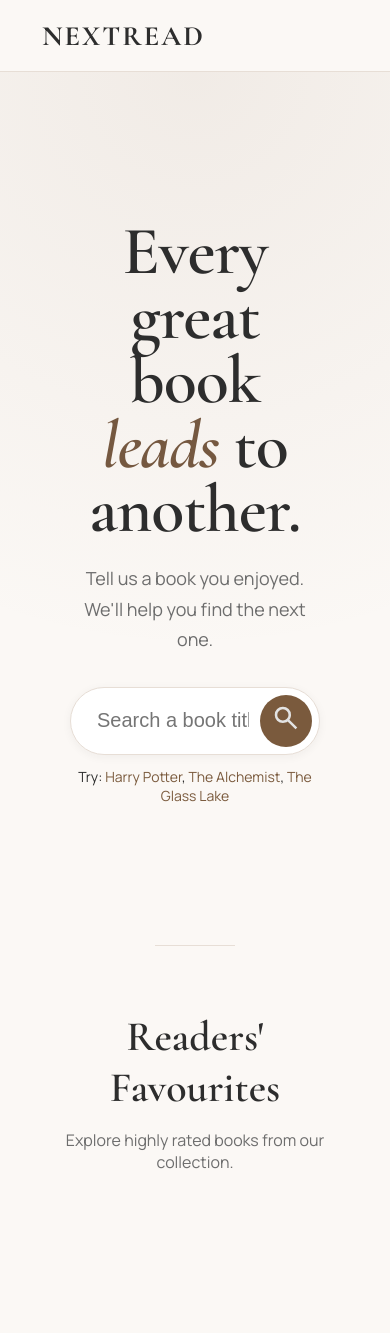
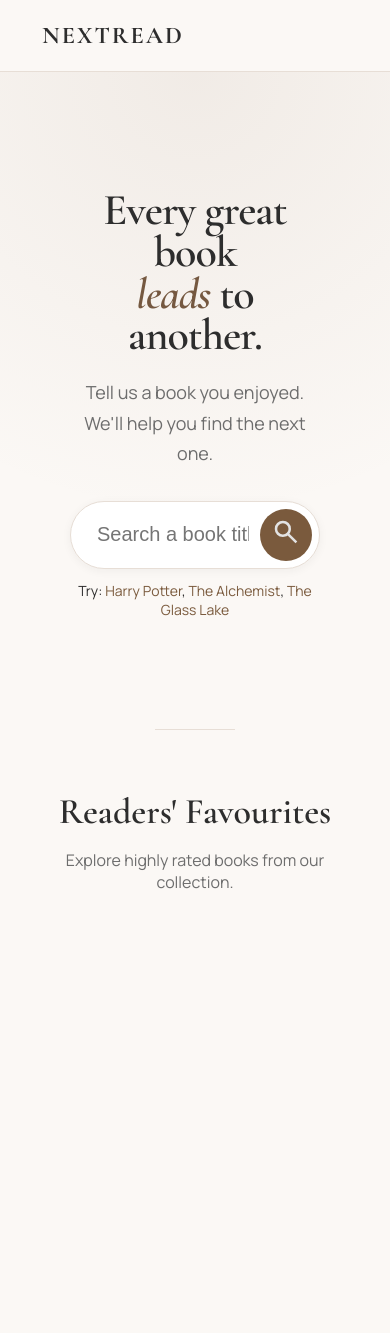
Before and after one commit to tejashree-choramale/book-recommendation-system, a Flask app: template templates/index.html in a window 390 px wide. After the commit the page ends 889 px from the top, so only its background shows below. Run offline with Flask 3, Linux system fonts and the light colour scheme; the template is opened without the code that fills it, so the values that code supplies are empty; parts of the project's set-up code (start-up, migrations or seed data) failed here and were passed over; some web fonts are replaced.

Commit message:
Add Resopnsive queries

```diff
--- a/static/css/homepage.css
+++ b/static/css/homepage.css
@@ -53,11 +53,11 @@ body {
   display: flex;
   justify-content: center;
   align-items: center;
-  padding: 100px 20px 100px;
   background:
     radial-gradient(circle at top,
       rgba(139, 107, 79, .09),
       transparent 65%);
+  padding: clamp(80px, 7vw, 120px) 20px;
 }
 
 .hero-card {
@@ -73,7 +73,7 @@ body {
 
 .hero-title {
   font-family: 'Cormorant Garamond', serif;
-  font-size: 68px;
+  font-size: clamp(68px, 5vw, 84px);
   line-height: 0.95;
   font-weight: 600;
   margin-bottom: 20px;
@@ -100,9 +100,9 @@ body {
 
 .search-bar {
   width: 100%;
+  height: clamp(68px, 4vw, 78px);
   outline: none;
   transition: 0.2s;
-  height: 68px;
   padding: 0 70px 0 26px;
   border-radius: 999px;
   border: 1px solid var(--border);
@@ -129,8 +129,8 @@ body {
   border: none;
   background: var(--accent);
   color: white;
-  width: 52px;
-  height: 52px;
+  width: clamp(52px, 3vw, 60px);
+  height: clamp(52px, 3vw, 60px);
   border-radius: 50%;
   cursor: pointer;
   font-size: 18px;
@@ -160,8 +160,8 @@ body {
 
 
 .start-section {
-  padding: 20px 40px 100px;
-  max-width: 1200px;
+  padding: 20px clamp(24px, 5vw, 80px) 100px;
+  width: min(100% - 48px, 1200px);
   margin: 0 auto;
 }
 
@@ -218,7 +218,7 @@ body {
 }
 
 .book:hover .book-title {
-    color: var(--accent);
+  color: var(--accent);
 }
 
 .book-author {
@@ -257,10 +257,46 @@ body {
 
 .book img,
 .book-cover img,
-.result-card img{
-    border: 1px solid rgba(0,0,0,.06);
+.result-card img {
+  border: 1px solid rgba(0, 0, 0, .06);
 
-    box-shadow:
-        0 2px 8px rgba(0,0,0,.04),
-        0 12px 24px rgba(0,0,0,.06);
+  box-shadow:
+    0 2px 8px rgba(0, 0, 0, .04),
+    0 12px 24px rgba(0, 0, 0, .06);
 }
+
+@media (max-width: 600px) {
+  .hero {
+    padding: 70px 20px;
+  }
+
+  .hero-title {
+    font-size: 44px;
+  }
+
+  .logo {
+    font-size: 24px;
+  }
+
+  .section-title {
+    font-size: 36px;
+  }
+}
+
+@media (max-width: 1100px) {
+  .book-grid {
+    grid-template-columns: repeat(4, minmax(0, 1fr));
+  }
+}
+
+@media (max-width: 800px) {
+  .book-grid {
+    grid-template-columns: repeat(3, minmax(0, 1fr));
+  }
+}
+
+@media (max-width: 450px) {
+  .book-grid {
+    grid-template-columns: repeat(2, minmax(0, 1fr));
+  }
+}
```
Also changed, not shown: static/css/recommendation.css (+41 -11 lines), static/css/result.css (+79 -47 lines).
